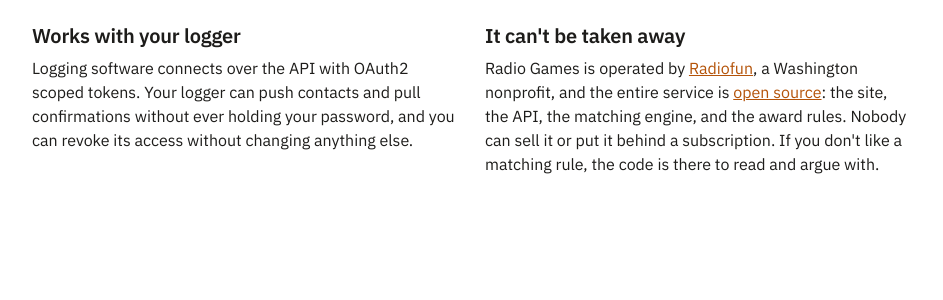
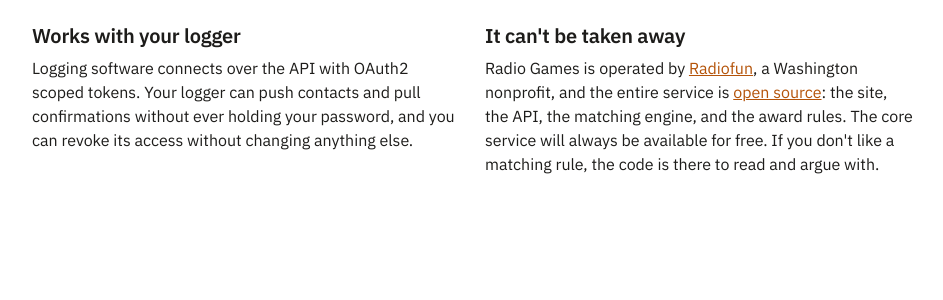
Before and after one commit to radiofun-org/radio-games-website, a Django app: template app/templates/app/index.html in a window 1280 px wide. Shown: the part 990-1290 px from the top of the page, without its empty margins (167-1110 px from the left). Run offline with Django 5.2, Linux system fonts and the light colour scheme; the template is opened without the code that fills it, so the values that code supplies are empty.

Commit message:
index: "the core service will always be available for free"

```diff
--- a/app/templates/app/index.html
+++ b/app/templates/app/index.html
@@ -109,7 +109,7 @@
       </div>
       <div class="col">
         <h3 class="fs-5">It can't be taken away</h3>
-        <p>Radio Games is operated by <a href="{% url 'about' %}">Radiofun</a>, a Washington nonprofit, and the entire service is <a href="https://github.com/radiofun-org/">open source</a>: the site, the API, the matching engine, and the award rules. Nobody can sell it or put it behind a subscription. If you don't like a matching rule, the code is there to read and argue with.</p>
+        <p>Radio Games is operated by <a href="{% url 'about' %}">Radiofun</a>, a Washington nonprofit, and the entire service is <a href="https://github.com/radiofun-org/">open source</a>: the site, the API, the matching engine, and the award rules. The core service will always be available for free. If you don't like a matching rule, the code is there to read and argue with.</p>
       </div>
     </div>
   </div>
```
